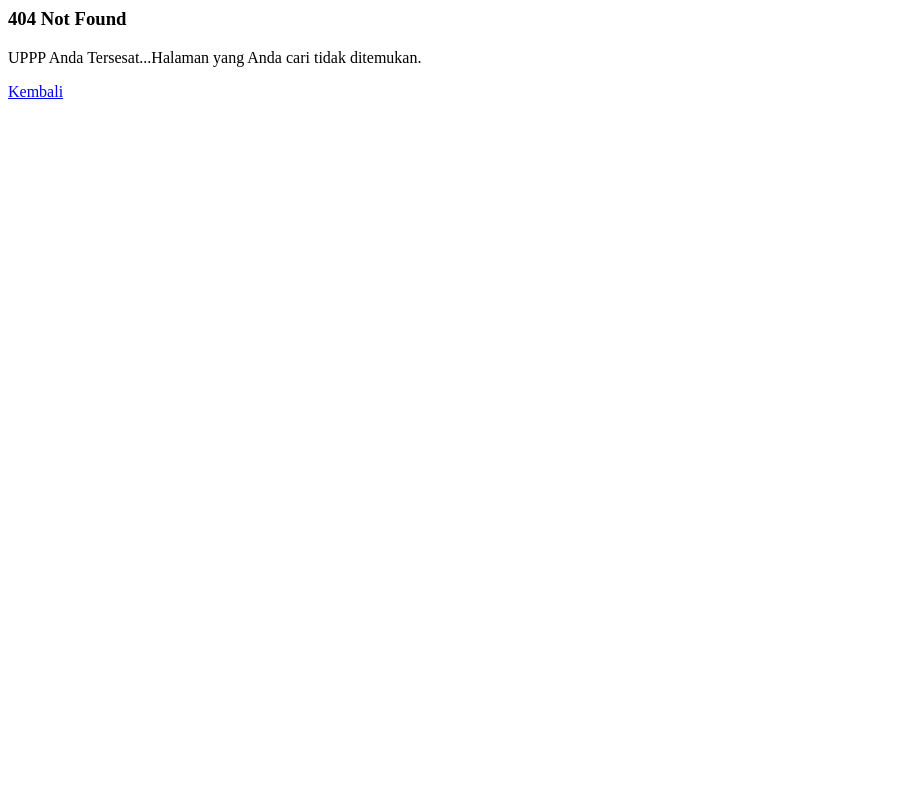
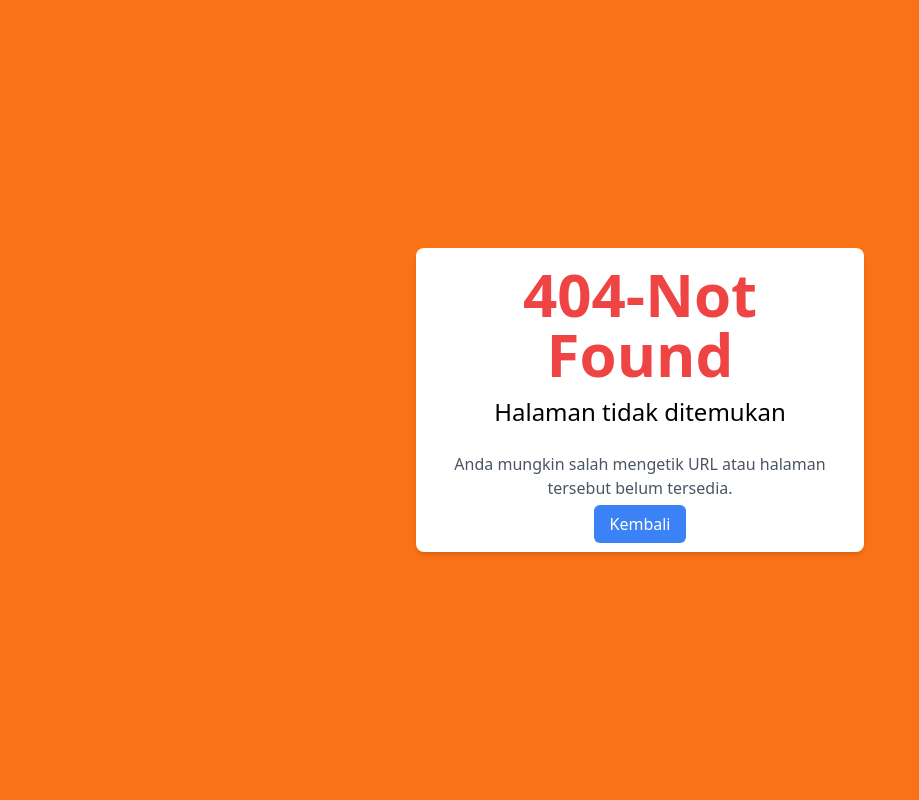
Before and after one commit to AlexanderDev2004/RegIT, a PHP site: page /RegIT/404.php in a window 1280 px wide. Shown: the whole page, without its empty margins (0-919 px from the left). Run offline with PHP 8.4, Linux system fonts and the light colour scheme; some libraries are stand-ins or nearby versions.

Commit message:
Gabut : memperbagus 404

```diff
--- a/404.php
+++ b/404.php
@@ -1,20 +1,23 @@
 <!-- 404 Not Found -->
-<div class="container">
-    <div class="row">
-        <div class="col-md-12">
-            <div class="card">
-                <div class="card-header">
-                    <h3 class="">404 Not Found</h3>
-                </div>
-                <div class="card-body">
-                    <p class="card-text">
-                        UPPP Anda Tersesat...Halaman yang Anda cari tidak ditemukan.
-                    </p>
-                </div>
-                <div class="Back">
-                    <a href="/khip-mvc/" class="btn btn-primary">Kembali</a>
-                </div>
-            </div>
+<!DOCTYPE html>
+<html lang="en">
+
+<head>
+    <meta charset="UTF-8">
+    <meta name="viewport" content="width=device-width, initial-scale=1.0">
+    <title>404 Not Found</title>
+    <script src="https://cdn.tailwindcss.com"></script>
+</head>
+
+<body class="bg-orange-500 flex items-center justify-center h-screen">
+    <div class="max-w-md mx-auto bg-white rounded-lg shadow-md p-4">
+        <div class="text-center">
+            <h1 class="text-6xl text-red-500 font-bold">404-Not Found</h1>
+            <p class="text-2xl py-3">Halaman tidak ditemukan</p>
+            <p class="text-gray-600 py-3">Anda mungkin salah mengetik URL atau halaman tersebut belum tersedia.</p>
+            <a href="/" class="mt-4 px-4 py-2 bg-blue-500 text-white rounded-md hover:bg-blue-600">Kembali</a>
         </div>
     </div>
-</div>
+</body>
+
+</html>
```
